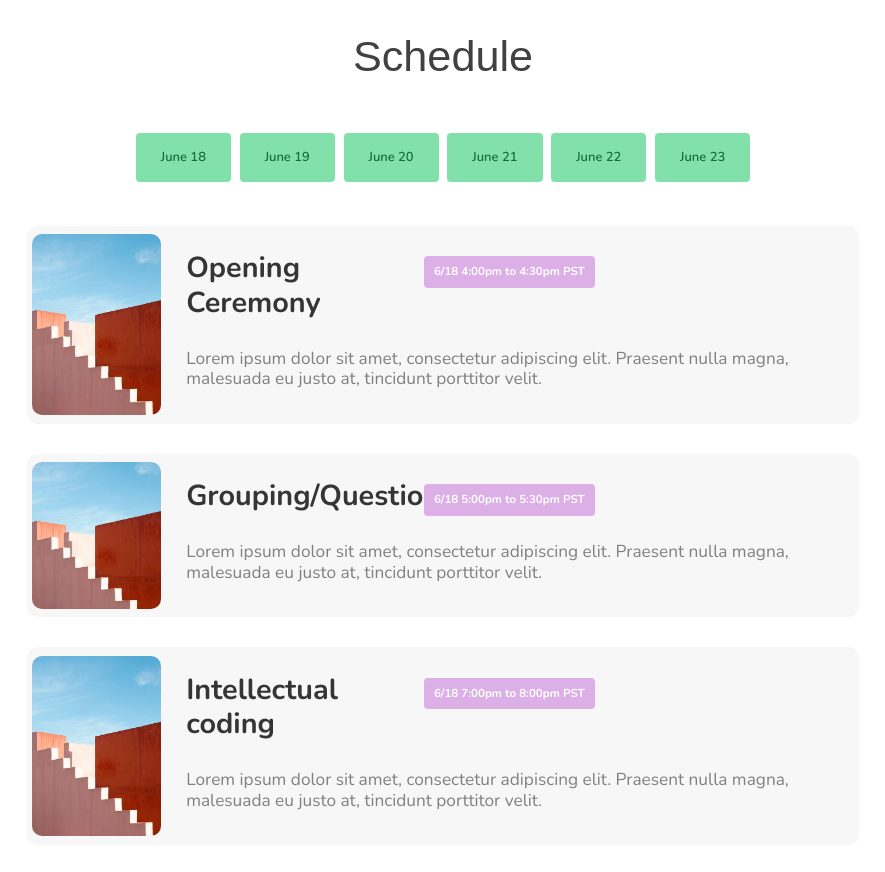
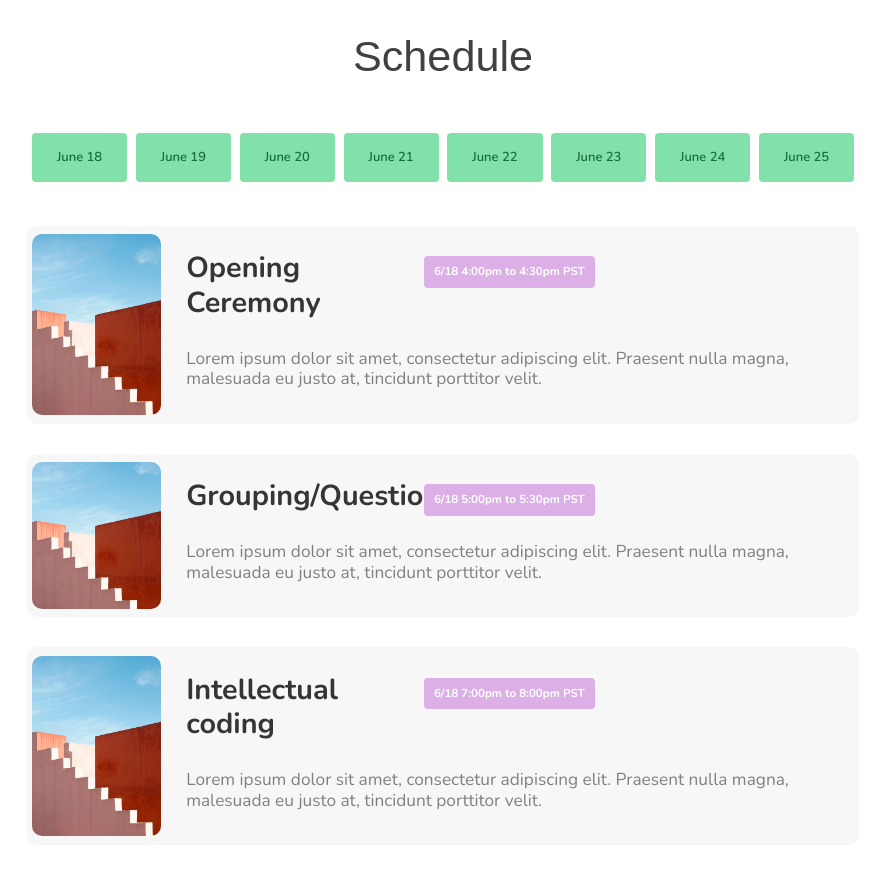
Before and after one commit to Azyles/ProvisionHacks2.0, a plain HTML site: page index.html in a window 1280 px wide. Shown: the part 2600-3472 px from the top of the page, without its empty margins (197-1082 px from the left). Drawn offline with nearby package versions, Linux system fonts and the light colour scheme; a web font is replaced by a local one.

Commit message:
2 days added

```diff
--- a/index.html
+++ b/index.html
@@ -298,6 +298,18 @@
                             aria-selected="false"
                             style="background-color: #82E0AA;color: #186d3c;font-size: calc(0.45em + 0.45vw);font-weight: 600; padding: 15px; padding-left: 25px;padding-right: 25px;">June
                             23</button>
+                    </li>
+                    <li class="nav-item" role="presentation" style="margin-left: 0.5%;margin-right: 0.5%;">
+                        <button class="nav-link  " id="pills-5-tab" data-bs-toggle="pill" data-bs-target="#pills-5" type="button" role="tab"
+                            aria-controls="pills-5" aria-selected="false"
+                            style="background-color: #82E0AA;color: #186d3c;font-size: calc(0.45em + 0.45vw);font-weight: 600; padding: 15px; padding-left: 25px;padding-right: 25px;">June
+                            24</button>
+                    </li>
+                    <li class="nav-item" role="presentation" style="margin-left: 0.5%;margin-right: 0.5%;">
+                        <button class="nav-link  " id="pills-6-tab" data-bs-toggle="pill" data-bs-target="#pills-6" type="button" role="tab"
+                            aria-controls="pills-6" aria-selected="false"
+                            style="background-color: #82E0AA;color: #186d3c;font-size: calc(0.45em + 0.45vw);font-weight: 600; padding: 15px; padding-left: 25px;padding-right: 25px;">June
+                            25</button>
                     </li>
                 </ul>
 
```
